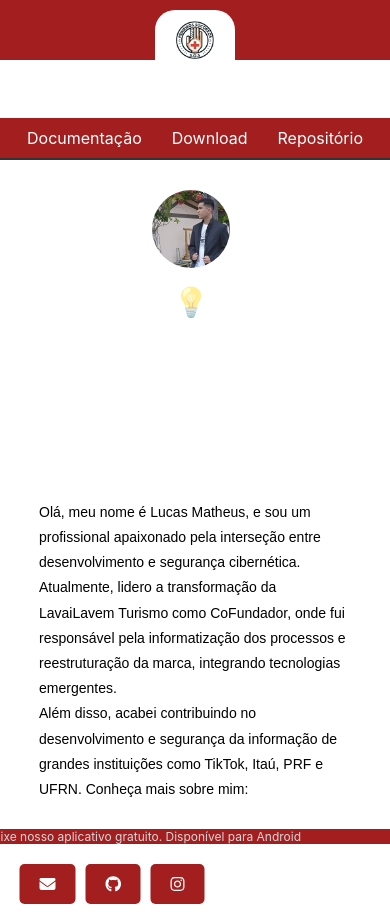
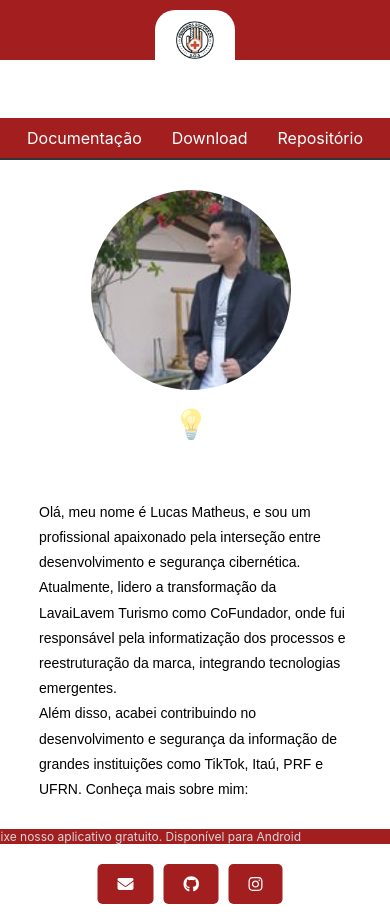
Before and after one commit to kamipip/SITE-SOSPrimeirosSocorros, a React (Create React App) app: page /lucas in a window 390 px wide. Built offline with nearby package versions, Linux system fonts and the light colour scheme.

Commit message:
modificacoes css

```diff
--- a/src/App.css
+++ b/src/App.css
@@ -202,6 +202,7 @@ body {
 @media only screen and (max-width: 480px) {
   .titulo-equipe {
     margin: 150vw 0 3vw;
+    top: 25%;
   }
 
   .segundo-paragrafo {
@@ -272,8 +273,8 @@ body {
 
   .eclipse,
   .eclipsepessoa {
-    width: 20vw;
-    height: 20vw;
+    width: 200px;
+    height: 200px;
     margin-right: 2vw;
   }
 
@@ -333,6 +334,8 @@ body {
     display: flex;
     flex-direction: row;
     align-items: center;
+    margin-left: 40;
+    width: 150%;
   }
 
   .botao {
```
